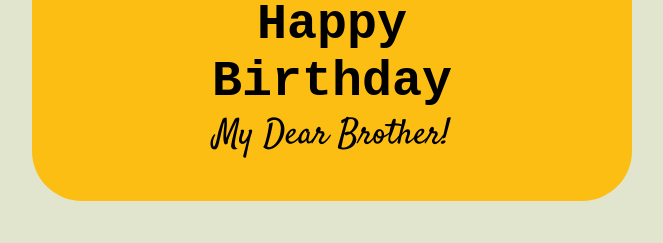
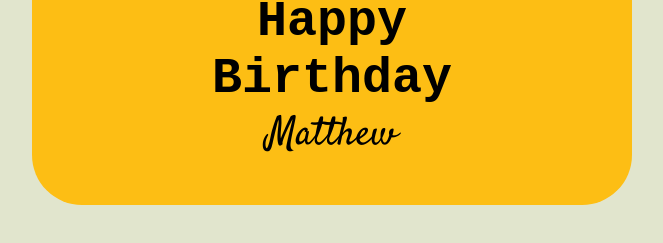
Before and after one commit to peperoni4/birthday, a plain HTML site: page index.html in a window 1280 px wide. Shown: the part 491-734 px from the top of the page, without its empty margins (308-971 px from the left). Drawn offline with Linux system fonts and the light colour scheme; a web font is replaced by a local one.

Commit message:
Minor adjustments

```diff
--- a/index.html
+++ b/index.html
@@ -16,7 +16,7 @@
         />
         <div class="card__content">
           <h1 class="card__title">Happy<br />Birthday</h1>
-          <p class="card__text">My Dear Brother!</p>
+          <p class="card__text">Matthew</p>
         </div>
       </div>
     </div>
--- a/style.css
+++ b/style.css
@@ -33,7 +33,7 @@ body {
 
 .card__title {
   font-family: "Rammetto One", monospace;
-  font-size: clamp(3rem, 12vw, 5rem);
+  font-size: clamp(3.5rem, 12vw, 5rem);
 }
 
 .card__content {
@@ -42,7 +42,8 @@ body {
 
 .card__text {
   font-family: "Satisfy", Verdana, sans-serif;
-  font-size: clamp(2.5rem, 10vw, 3.5rem);
+  font-size: clamp(4rem, 10vw, 3.5rem);
+  color: #000000;
 }
 
 .card__image {
```
